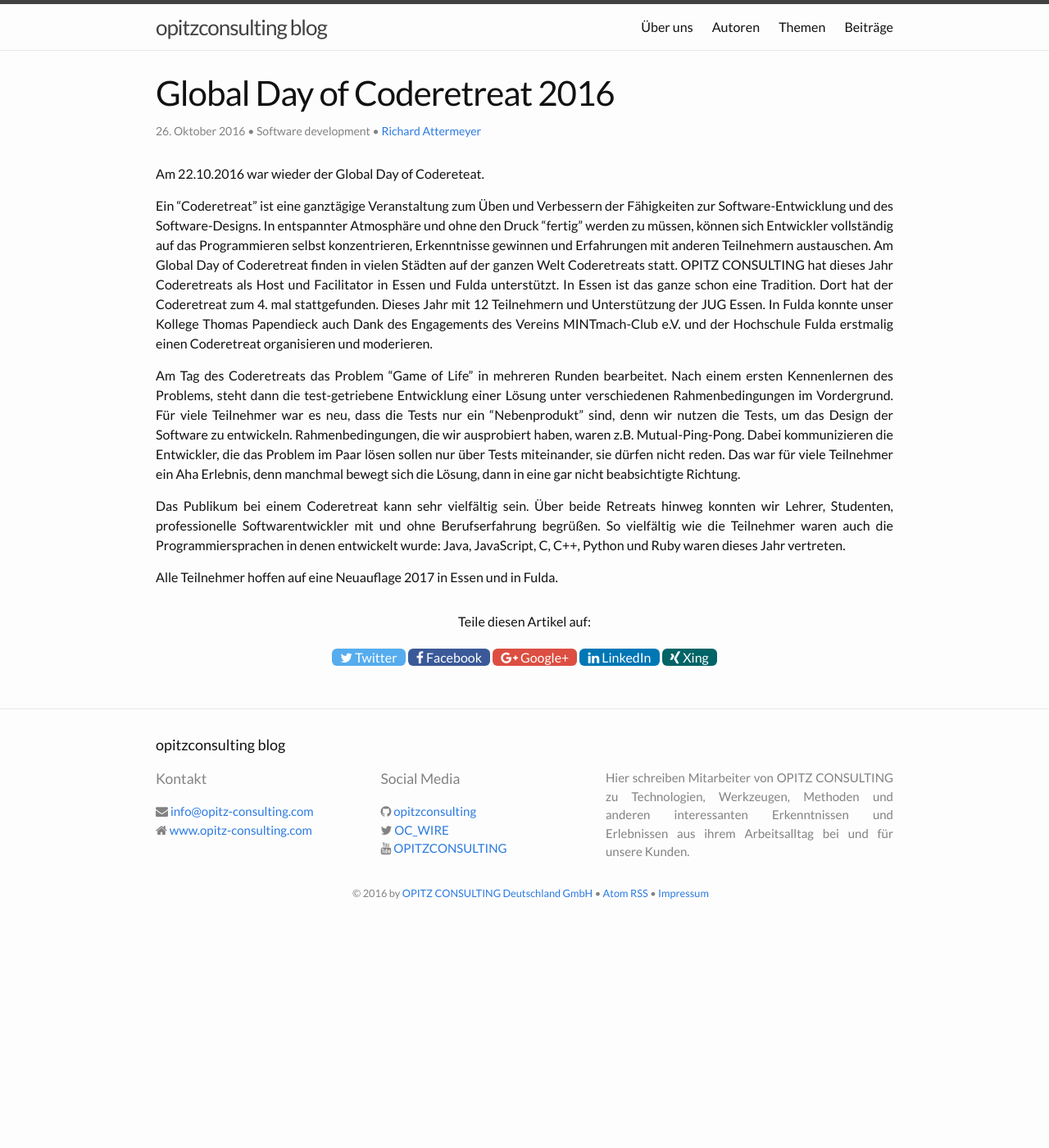
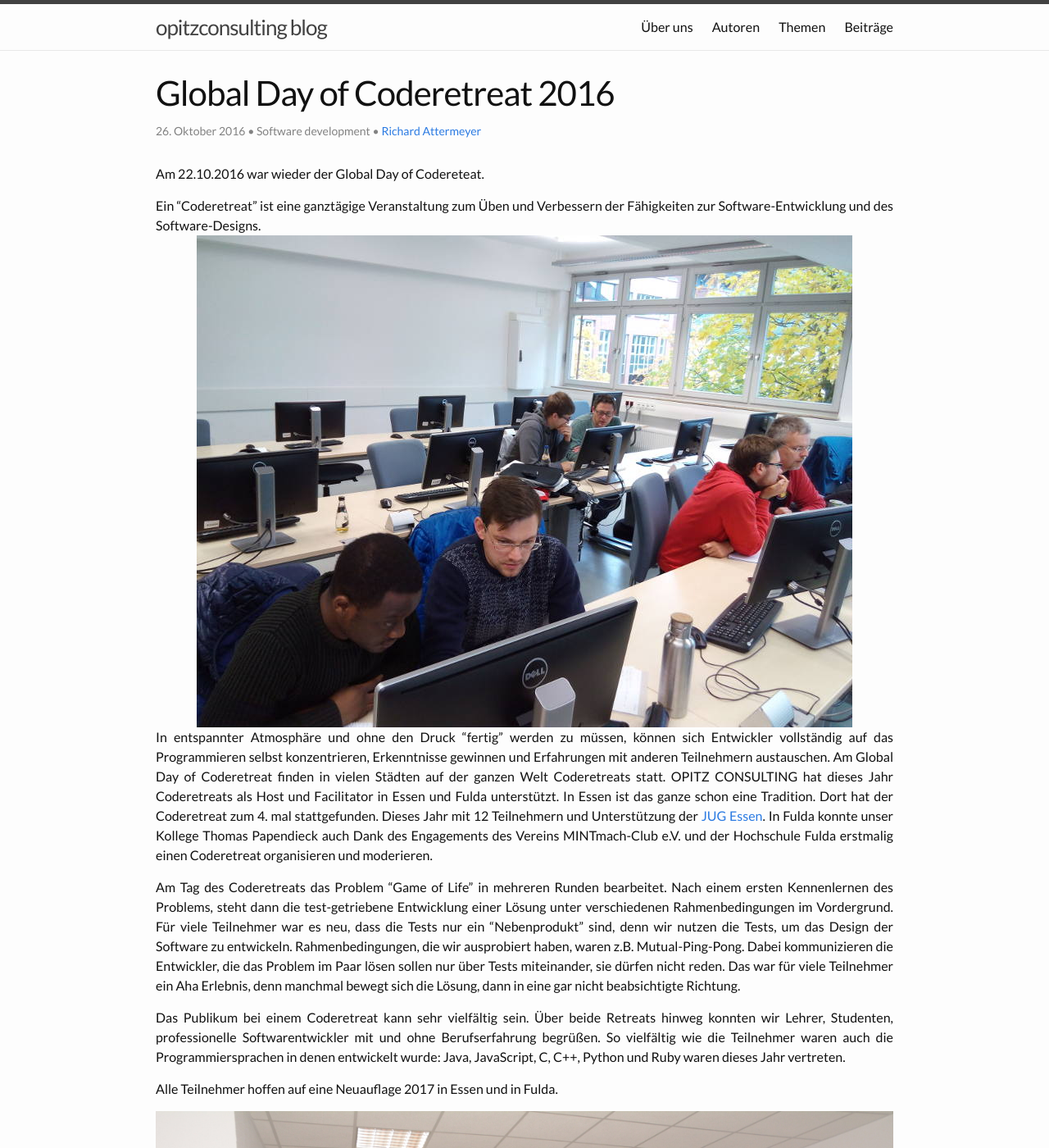
Before and after one commit to opitzconsulting/opitzconsulting.github.io, a Jekyll site: the page built from _posts/2016-10-26-gdcr2016.md, in a window 1280 px wide and 1400 px high. Shown: the whole window at 82% size. Built offline with Jekyll 4.4.1, drawn with Linux system fonts in a browser that asks for light colours; nearby versions of some CDN libraries; comment, search, counter and statistics services are not loaded.

Commit message:
Global Day of Coderetreat Essen / Fulda

```diff
--- a/_posts/2016-10-26-gdcr2016.md
+++ b/_posts/2016-10-26-gdcr2016.md
@@ -10,10 +10,11 @@ tags:
 Am 22.10.2016 war wieder der Global Day of Codereteat.
 
 Ein "Coderetreat" ist eine ganztägige Veranstaltung zum Üben und Verbessern der Fähigkeiten zur Software-Entwicklung und des Software-Designs.
+![Impressionen aus Fulda](/img/posts/2016-10-26/fulda1.jpg)
 In entspannter Atmosphäre und ohne den Druck "fertig" werden zu müssen, können sich Entwickler vollständig auf das Programmieren selbst konzentrieren, Erkenntnisse gewinnen und Erfahrungen mit anderen Teilnehmern austauschen.
 Am Global Day of Coderetreat finden in vielen Städten auf der ganzen Welt Coderetreats statt.
 OPITZ CONSULTING hat dieses Jahr Coderetreats als Host und Facilitator in Essen und Fulda unterstützt.
-In Essen ist das ganze schon eine Tradition. Dort hat der Coderetreat zum 4. mal stattgefunden. Dieses Jahr mit 12 Teilnehmern und Unterstützung der JUG Essen.
+In Essen ist das ganze schon eine Tradition. Dort hat der Coderetreat zum 4. mal stattgefunden. Dieses Jahr mit 12 Teilnehmern und Unterstützung der [JUG Essen](http://www.jug-essen.de).
 In Fulda konnte unser Kollege Thomas Papendieck auch Dank des Engagements des Vereins MINTmach-Club e.V. und der Hochschule Fulda erstmalig einen Coderetreat organisieren und moderieren.
 
 Am Tag des Coderetreats das Problem "Game of Life" in mehreren Runden bearbeitet. Nach einem ersten Kennenlernen des Problems, steht dann die test-getriebene Entwicklung einer Lösung unter verschiedenen Rahmenbedingungen im Vordergrund. Für viele Teilnehmer war es neu, dass die Tests nur ein "Nebenprodukt" sind, denn wir nutzen die Tests, um das Design der Software zu entwickeln. Rahmenbedingungen, die wir ausprobiert haben, waren z.B. Mutual-Ping-Pong. Dabei kommunizieren die Entwickler, die das Problem im Paar lösen sollen nur über Tests miteinander, sie dürfen nicht reden. Das war für viele Teilnehmer ein Aha Erlebnis, denn manchmal bewegt sich die Lösung, dann in eine gar nicht beabsichtigte Richtung.
@@ -21,3 +22,5 @@ Am Tag des Coderetreats das Problem "Game of Life" in mehreren Runden bearbeitet
 Das Publikum bei einem Coderetreat kann sehr vielfältig sein. Über beide Retreats hinweg konnten wir Lehrer, Studenten, professionelle Softwarentwickler mit und ohne Berufserfahrung begrüßen. So vielfältig wie die Teilnehmer waren auch die Programmiersprachen in denen entwickelt wurde: Java, JavaScript, C, C++, Python und Ruby waren dieses Jahr vertreten.
 
 Alle Teilnehmer hoffen auf eine Neuauflage 2017 in Essen und in Fulda.
+
+![Retrospektive](/img/posts/2016-10-26/DSC_1963_a.JPG)
```
Also changed, not shown: img/posts/2016-10-26/DSC_1963_a.JPG (added), img/posts/2016-10-26/DSC_1965_a.JPG (added).
